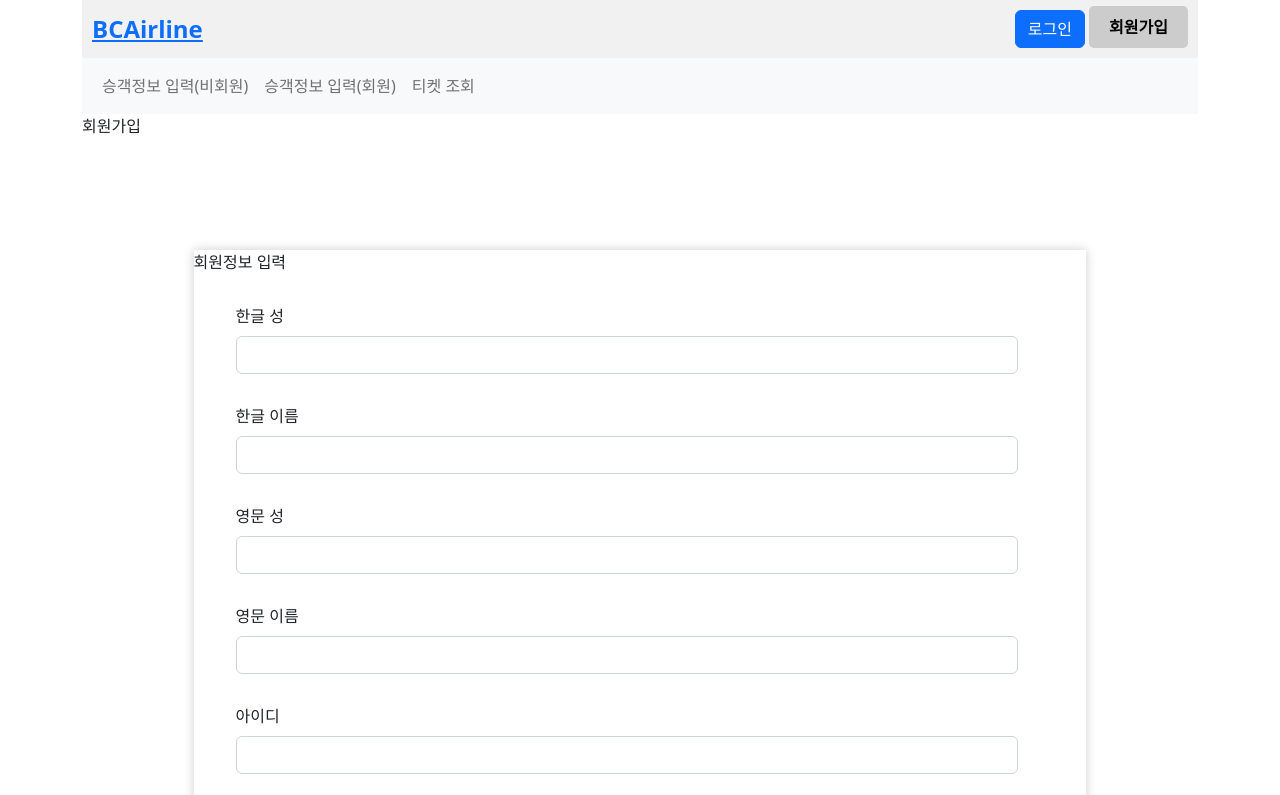
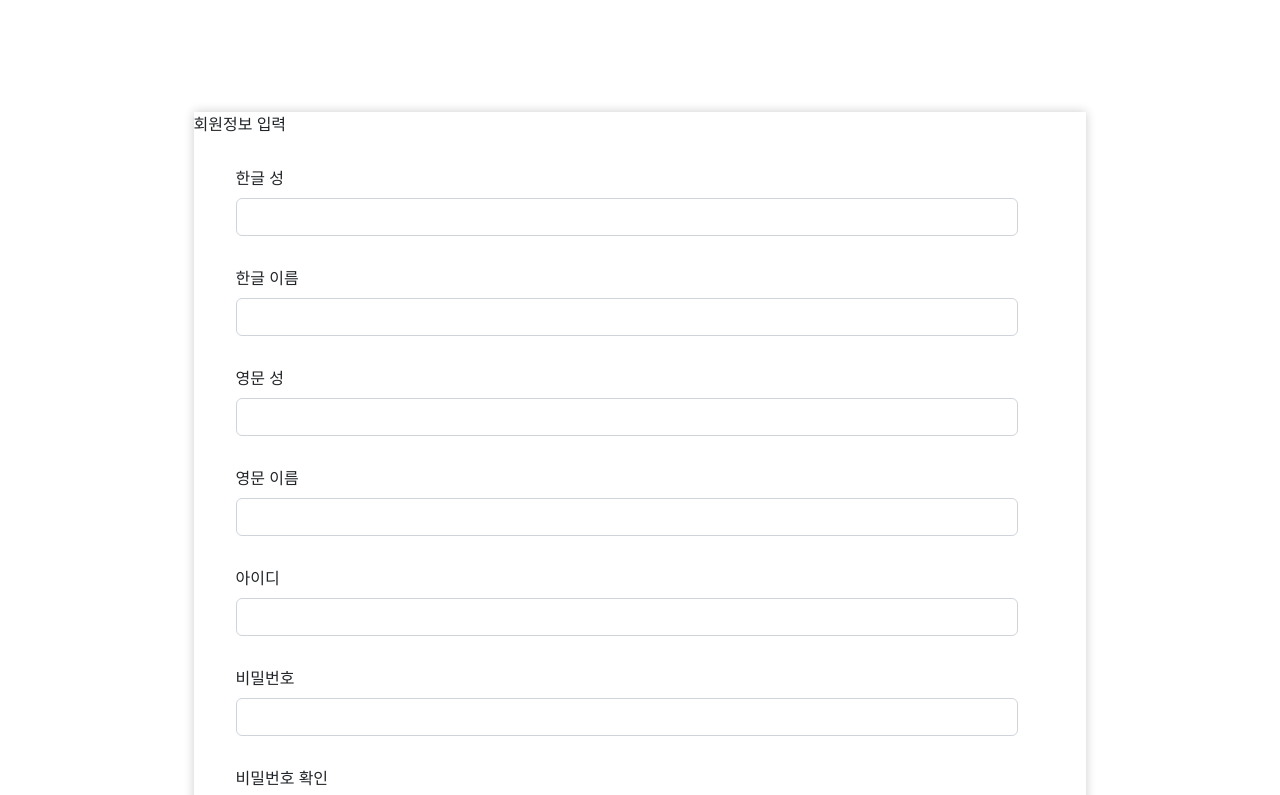
Before and after one commit to haemin4738/database, a plain HTML site: page public/member_form.html in a window 1280 px wide. Shown: the top 795 px of the page. Drawn offline with nearby package versions, Linux system fonts and the light colour scheme.

Commit message:
회원가입 헤더부분 삭제, 완료창 추가

```diff
--- a/public/member_form.html
+++ b/public/member_form.html
@@ -21,45 +21,8 @@
     ></script>
     <script src="https://cdn.jsdelivr.net/npm/axios/dist/axios.min.js"></script>
 
-    <!-- 상단에 로고, 회원가입, Navbar 부분-->
-    <header class="my-header">
-      <div class="container">
-        <div class="top-header">
-          <div class="header">
-            <div class="logo"><a href="index.html">BCAirline</a></div>
-            <div class="button-group" id="login-buttons">
-              <!-- 로그인 버튼 -->
-              <a href="login.html" class="btn btn-primary">로그인</a>
-              <a href="member_form.html" class="res-button">회원가입</a>
-            </div>
-            <div class="button-group" id="account-info" style="display: none;">
-              <!-- 로그인 상태 표시 -->
-              <span id="loggedInAccount"></span>
-              <a href="logout.html" id="logoutButton" class="btn btn-secondary">로그아웃</a>
-            </div>
-          </div>
-        </div>
-        <nav class="navbar navbar-expand-lg bg-light">
-          <div class="container-fluid">
-            </button>
-            <ul class="navbar-nav me-auto mb-2 mb-lg-0">
-              <li class="nav-item"></li>
-              <li><a class="nav-link" href="customer_form.html">승객정보 입력(비회원)</a></li>
-              <li><a class="nav-link" href="customer_form.html">승객정보 입력(회원)</a></li>
-              <li><a class="nav-link" href="ticket_search.html">티켓 조회</a></li>
-            </ul>
-            </li>
-          </form>
-          </div>
-          </div>
-        </nav>
-      </div>
-    </header>
-
     <!-- 정보 입력하는 부분 -->
     <div class="container">
-      <div>회원가입</div>
-
       <div class="outer">
         <div class="summit-form">
           <div class="label">회원정보 입력</div>
@@ -286,7 +249,7 @@
 
         // 여기에 Axios POST request를 추가합니다.
         // ip 바뀌면 변경
-        const serverURL = "http://172.19.84.247:8080/signUp";
+        const serverURL = "http://172.19.83.23:8080/signUp";
 
         // Axios POST request
         axios
@@ -294,6 +257,9 @@
           .then((response) => {
             console.log("Member information sent successfully!");
             console.log(response.data); // Log the response from the server
+
+            alert("회원가입이 완료되었습니다.");
+            window.location.href = "index.html";
           })
           .catch((error) => {
             console.error("Error sending member information:", error);
@@ -307,8 +273,8 @@
       // 회원가입 폼 제출 이벤트 리스너 등록
       let form = document.getElementById("signup-form");
       form.addEventListener("submit", handleSubmit);
-            // 로그인 상태 확인 함수
-    function checkLoginStatus() {
+      // 로그인 상태 확인 함수
+      function checkLoginStatus() {
         var loginButtons = document.getElementById("login-buttons");
         var accountInfo = document.getElementById("account-info");
         var loggedInAccount = document.getElementById("loggedInAccount");
```
